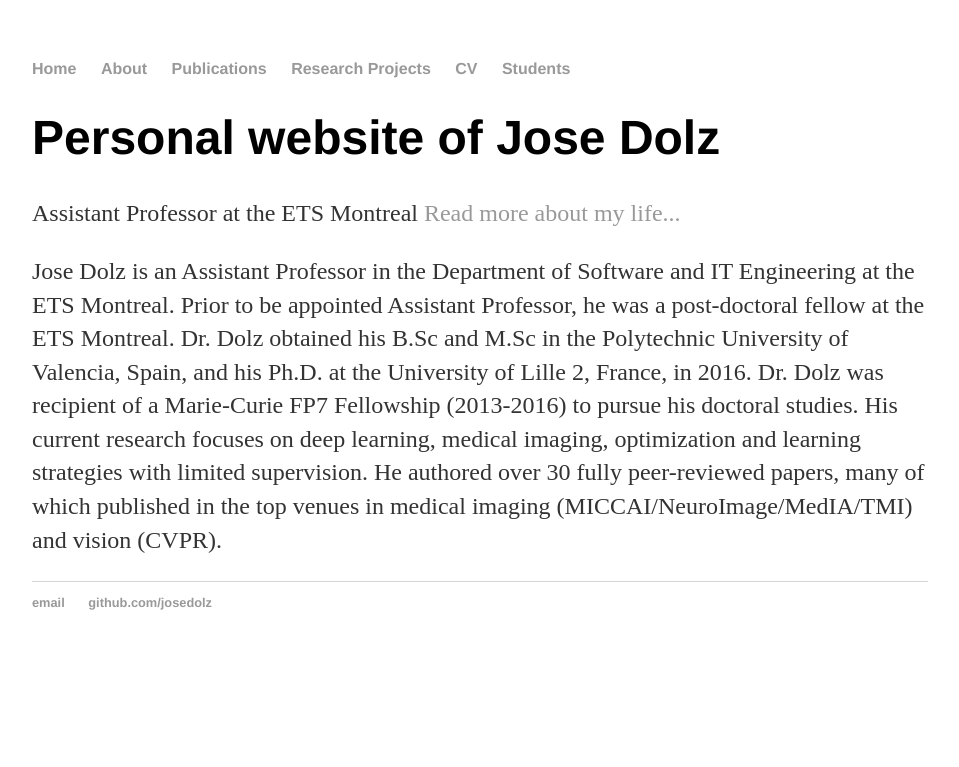
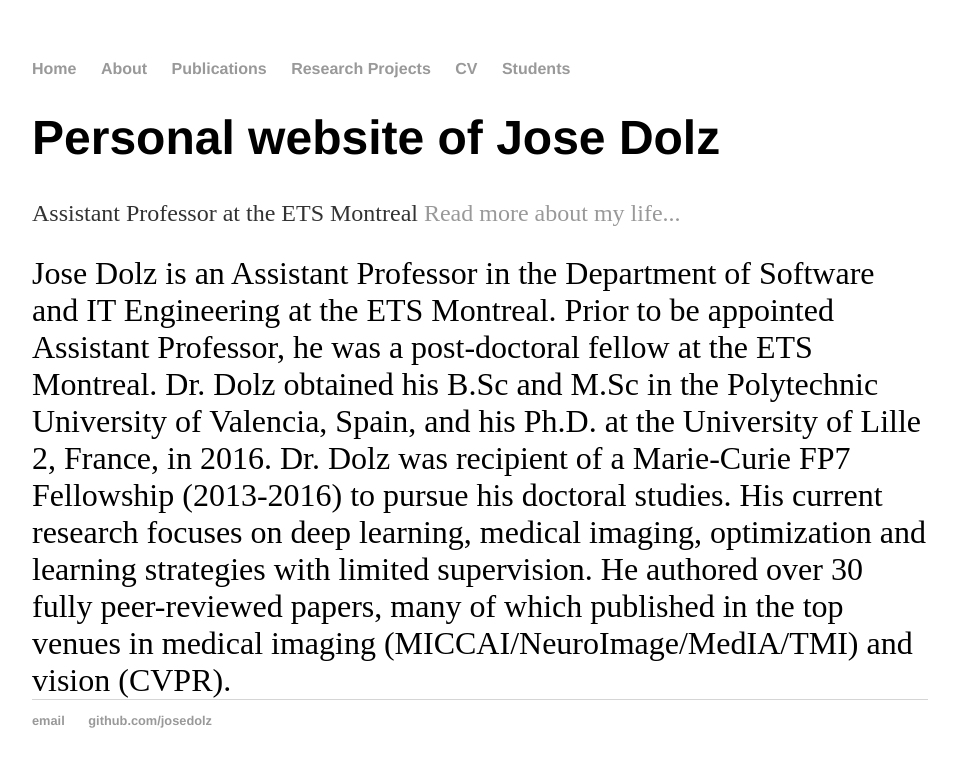
Before and after one commit to josedolz/josedolz.github.io, a Jekyll site: the page built from index.html, in a window 1280 px wide. Shown: the top 767 px of the page, without its empty margins (160-1119 px from the left). Built offline with Jekyll 4.4.1, drawn with Linux system fonts in a browser that asks for light colours.

Commit message:
Update index.html

```diff
--- a/index.html
+++ b/index.html
@@ -5,5 +5,5 @@ title: Jose Dolz
 <div class="blurb">
 	<h1>Personal website of Jose Dolz</h1>
 	<p>Assistant Professor at the ETS Montreal <a href="/about">Read more about my life...</a></p>
-	<p font size="6">Jose Dolz is an Assistant Professor in the Department of Software and IT Engineering at the ETS Montreal. Prior to be appointed Assistant Professor, he was a post-doctoral fellow at the ETS Montreal. Dr. Dolz obtained his B.Sc and M.Sc in the Polytechnic University of Valencia, Spain, and his Ph.D. at the University of Lille 2, France, in 2016. Dr. Dolz was recipient of a Marie-Curie FP7 Fellowship (2013-2016) to pursue his doctoral studies. His current research focuses on deep learning, medical imaging, optimization and learning strategies with limited supervision. He authored over 30 fully peer-reviewed papers, many of which published in the top venues in medical imaging (MICCAI/NeuroImage/MedIA/TMI) and vision (CVPR). </p>
+	<font size="6">Jose Dolz is an Assistant Professor in the Department of Software and IT Engineering at the ETS Montreal. Prior to be appointed Assistant Professor, he was a post-doctoral fellow at the ETS Montreal. Dr. Dolz obtained his B.Sc and M.Sc in the Polytechnic University of Valencia, Spain, and his Ph.D. at the University of Lille 2, France, in 2016. Dr. Dolz was recipient of a Marie-Curie FP7 Fellowship (2013-2016) to pursue his doctoral studies. His current research focuses on deep learning, medical imaging, optimization and learning strategies with limited supervision. He authored over 30 fully peer-reviewed papers, many of which published in the top venues in medical imaging (MICCAI/NeuroImage/MedIA/TMI) and vision (CVPR). </font>
 </div><!-- /.blurb -->
```
